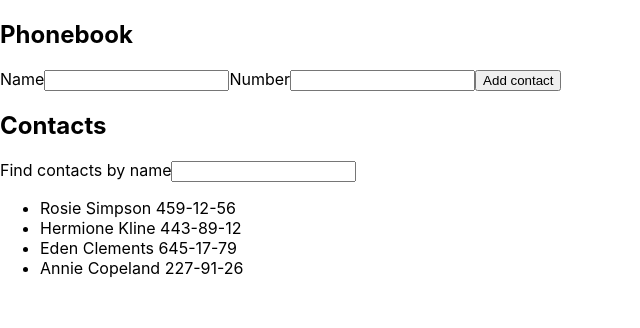
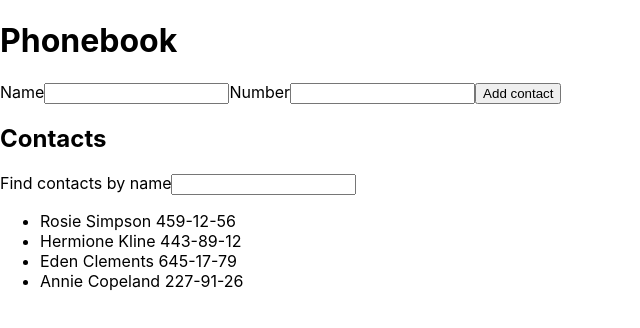
Before and after one commit to xUNKINDx/goit-react-hw-02-phonebook, a React (Create React App) app: page / in a window 1280 px wide. Shown: the top 328 px of the page, without its empty margins (0-640 px from the left). Built offline with nearby package versions, Linux system fonts and the light colour scheme.

Commit message:
rdy contacts

```diff
--- a/src/components/App.jsx
+++ b/src/components/App.jsx
@@ -1,17 +1,18 @@
 import { render } from '@testing-library/react';
 import { Component } from 'react';
 import { nanoid } from 'nanoid';
+import Contacts from './Contacts/Contacts';
 
 const initialState = {
   contacts: [
-    {id: 'id-1', name: 'Rosie Simpson', number: '459-12-56'},
-    {id: 'id-2', name: 'Hermione Kline', number: '443-89-12'},
-    {id: 'id-3', name: 'Eden Clements', number: '645-17-79'},
-    {id: 'id-4', name: 'Annie Copeland', number: '227-91-26'},
+    { id: 'id-1', name: 'Rosie Simpson', number: '459-12-56' },
+    { id: 'id-2', name: 'Hermione Kline', number: '443-89-12' },
+    { id: 'id-3', name: 'Eden Clements', number: '645-17-79' },
+    { id: 'id-4', name: 'Annie Copeland', number: '227-91-26' },
   ],
   name: '',
   number: '',
-  filter: ''
+  filter: '',
 };
 
 class App extends Component {
@@ -47,7 +48,11 @@ class App extends Component {
 
   getContacts = () => {
     const myContacts = this.state.contacts
-    .filter(contact => contact.name.toLocaleLowerCase().includes(this.state.filter.toLocaleLowerCase()))
+      .filter(contact =>
+        contact.name
+          .toLocaleLowerCase()
+          .includes(this.state.filter.toLocaleLowerCase())
+      )
       .map(contact => (
         <li key={contact.id}>
           {contact.name} {contact.number}
@@ -61,7 +66,7 @@ class App extends Component {
     const { name, number, filter } = this.state;
     return (
       <>
-        <h2>Phonebook</h2>
+        <h1>Phonebook</h1>
         <form onSubmit={this.handleSubmit}>
           <label>Name</label>
           <input
@@ -98,7 +103,10 @@ class App extends Component {
           required
           value={filter}
         />
-        <ul>{this.getContacts()}</ul>
+        <Contacts
+          contacts={this.state.contacts}
+          filter={this.state.filter}
+        ></Contacts>
       </>
     );
   }
--- /dev/null
+++ b/src/components/Contacts/Contacts.jsx
@@ -0,0 +1,31 @@
+import { Component } from 'react';
+import PropTypes from 'prop-types';
+
+class Contacts extends Component {
+  render() {
+    const { contacts, filter } = this.props;
+
+    const myContacts = contacts
+      .filter(contact =>
+        contact.name.toLocaleLowerCase().includes(filter.toLocaleLowerCase())
+      )
+      .map(contact => (
+        <li key={contact.id}>
+          {contact.name} {contact.number}
+        </li>
+      ));
+
+    return (
+      <>
+        <ul>{myContacts}</ul>
+      </>
+    );
+  }
+}
+
+Contacts.propTypes = {
+  contacts: PropTypes.array.isRequired,
+  filter: PropTypes.string.isRequired,
+};
+
+export default Contacts;
```
Lines whose indentation alone changed are shown as unchanged.
